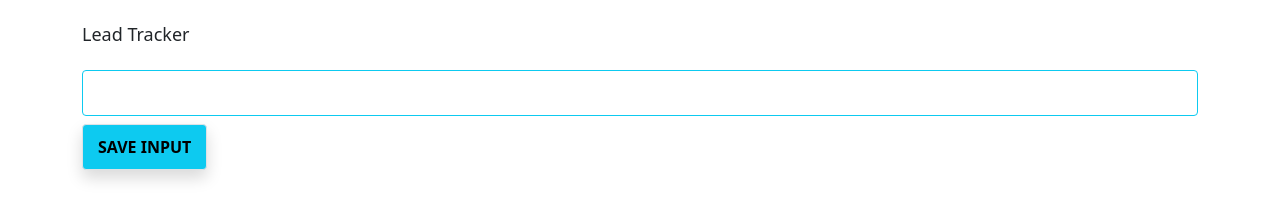
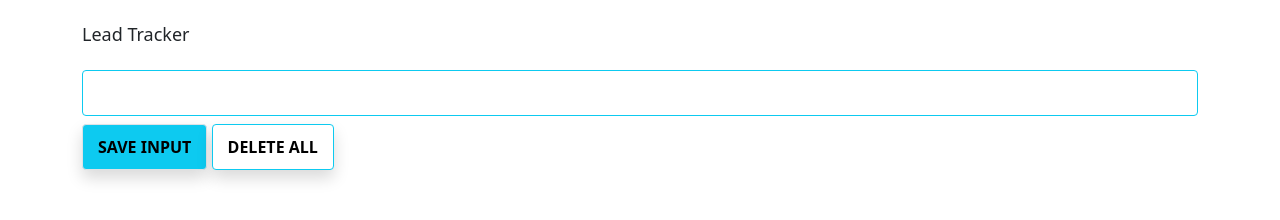
Before and after one commit to klezi10/lead-tracker-chrome-extension, a browser extension: page index.html in a window 1280 px wide. Drawn offline with nearby package versions, Linux system fonts and the light colour scheme.

Commit message:
added delete all btn

```diff
--- a/index.html
+++ b/index.html
@@ -27,6 +27,13 @@
         >
           SAVE INPUT
         </button>
+        <button
+          type="button"
+          class="btn btn-info mt-2 shadow"
+          id="delete-input-btn"
+        >
+          DELETE ALL
+        </button>
         <ul id="ul-el"></ul>
       </div>
     </div>
--- a/styles.css
+++ b/styles.css
@@ -18,6 +18,13 @@ input {
   font-weight: bold;
 }
 
+#delete-input-btn {
+  background: white;
+  border: 1px solid #0dcaf0;
+  font-weight: bold;
+  padding: 10px 15px;
+}
+
 ul {
   margin-top: 20px;
   list-style: none;
```
